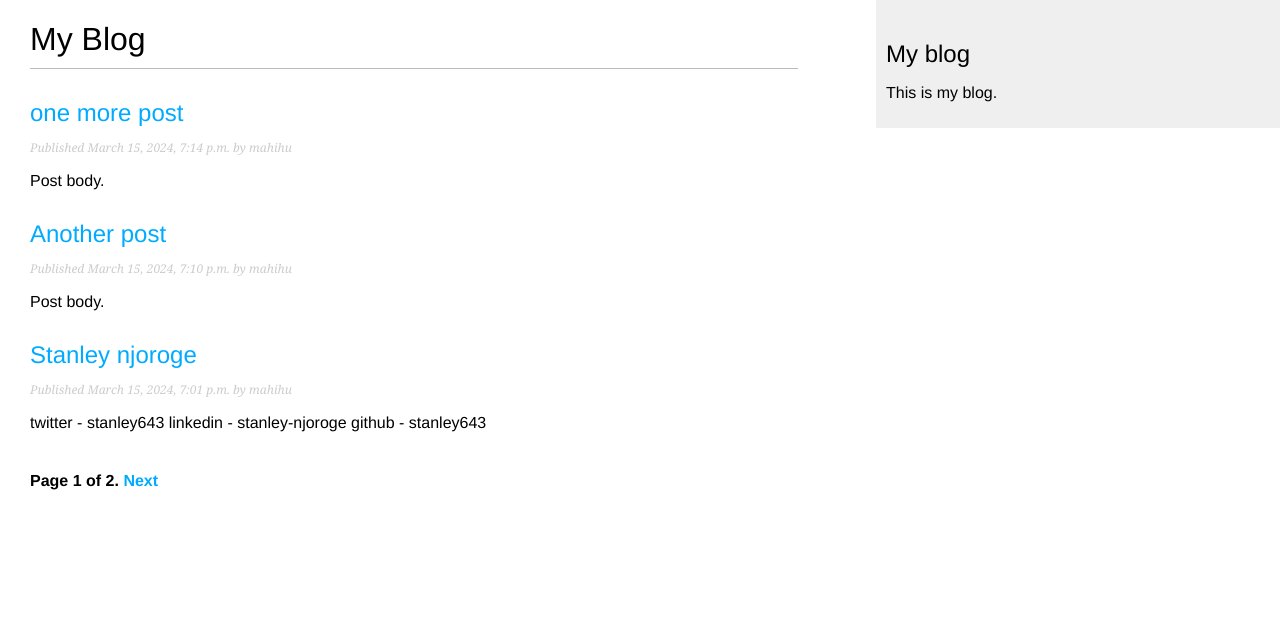
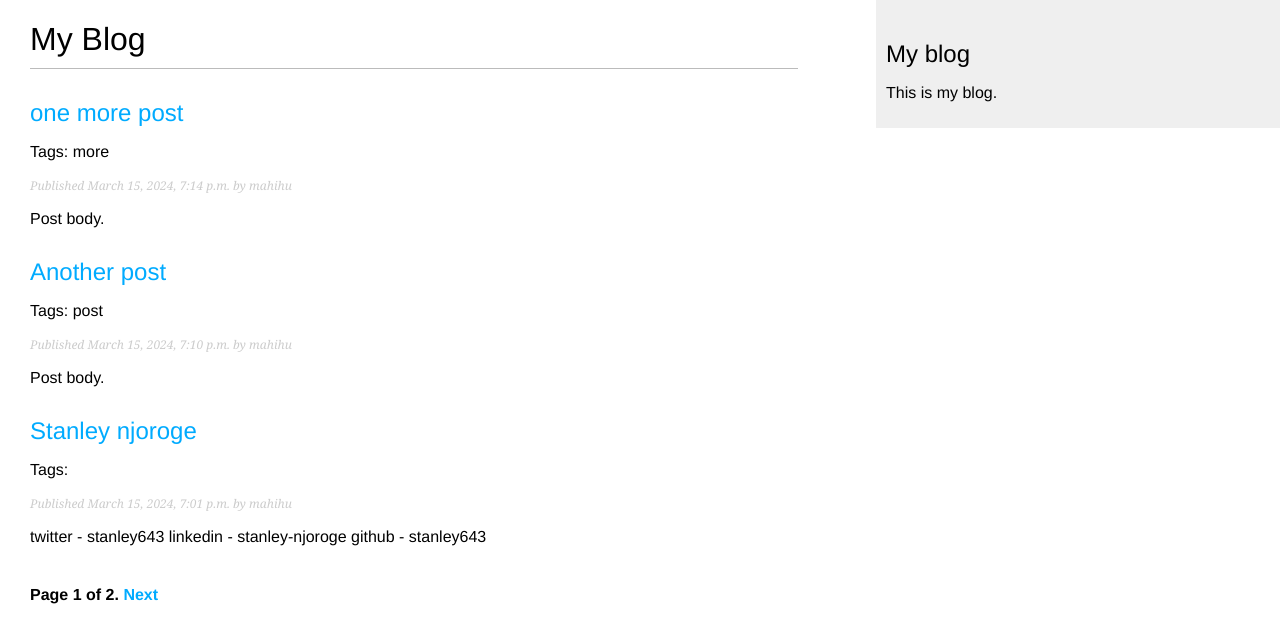
Before and after one commit to stanley643/100daysofalxse, a Django app: page /blog/ in a window 1280 px wide. Shown: the top 643 px of the page. Run offline with Django 4.2, Linux system fonts and the light colour scheme; data comes from the database, SQL or seed files in the repository; parts of the project's set-up code (start-up, migrations or seed data) failed here and were passed over.

Commit message:
code a code

```diff
--- a/django/mysite/blog/templates/blog/post/list.html
+++ b/django/mysite/blog/templates/blog/post/list.html
@@ -8,6 +8,7 @@
 {{ post.title }}
 </a>
 </h2>
+<p class="tags">Tags: {{ post.tags.all|join:", " }}</p>
 <p class="date">
 Published {{ post.publish }} by {{ post.author }}
 </p>
```
